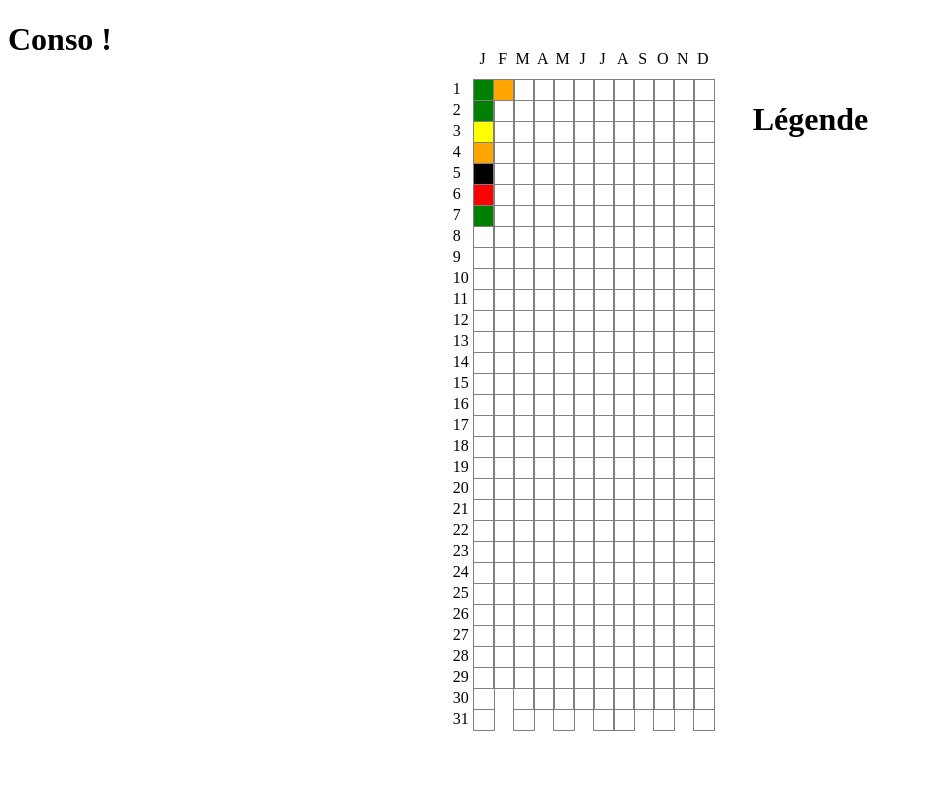
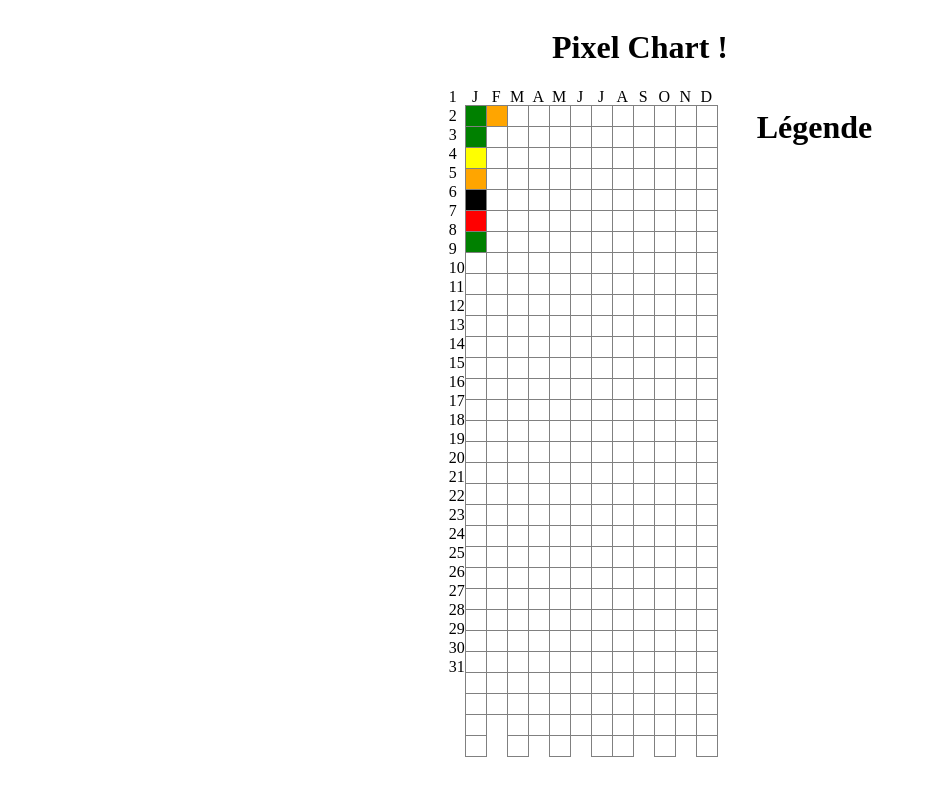
Before and after one commit to Joux17/pixel-graph, an Angular app: page / in a window 1280 px wide. Shown: the top 796 px of the page, without its empty margins (0-926 px from the left). Built offline with nearby package versions, Linux system fonts and the light colour scheme.

Commit message:
variable css pour taille d'une case

```diff
--- a/src/app/app.component.css
+++ b/src/app/app.component.css
@@ -1,3 +1,12 @@
+:root {
+  --box-size: 20px;
+}
+
+:host {
+  display: flex;
+  flex-direction: column;
+  align-items: center;
+}
 .container {
   display: flex;
   flex-direction: row;
@@ -8,9 +17,13 @@
     padding: 0 40px;
   }
 
-  .daysNumber {
-    width: 20px;
-    height: 20px;
+  .days {
+    padding-top: var(--box-size);
+  }
+
+  .dayNumber {
+    width: var(--box-size);
+    height: var(--box-size);
     border: 1px white solid;
     margin: -1px -1px 0 0;
   }
@@ -18,15 +31,12 @@
   .month {
     display: flex;
     flex-direction: column;
-    width: 20px;
+    width: var(--box-size);
 
     .month-text {
       display: flex;
-      position: absolute;
-      width: 20px;
+      width: var(--box-size);
       justify-content: center;
-      word-break: break-all;
-      top: 50px;
 
       > p {
         width: 5px;
--- a/src/app/app.component.html
+++ b/src/app/app.component.html
@@ -1,10 +1,10 @@
-<h1>Conso !</h1>
+<h1>Pixel Chart !</h1>
 
 <div class="container">
   <div class="left">
-    <div>
+    <div class="days">
     @for(jour of daysNumber; track $index) {
-      <div class="daysNumber">{{ $index + 1 }}</div>
+      <div class="dayNumber">{{ $index + 1 }}</div>
     }
     </div>
     @for (month of calendar; let indexMois = $index; track indexMois) {
```
